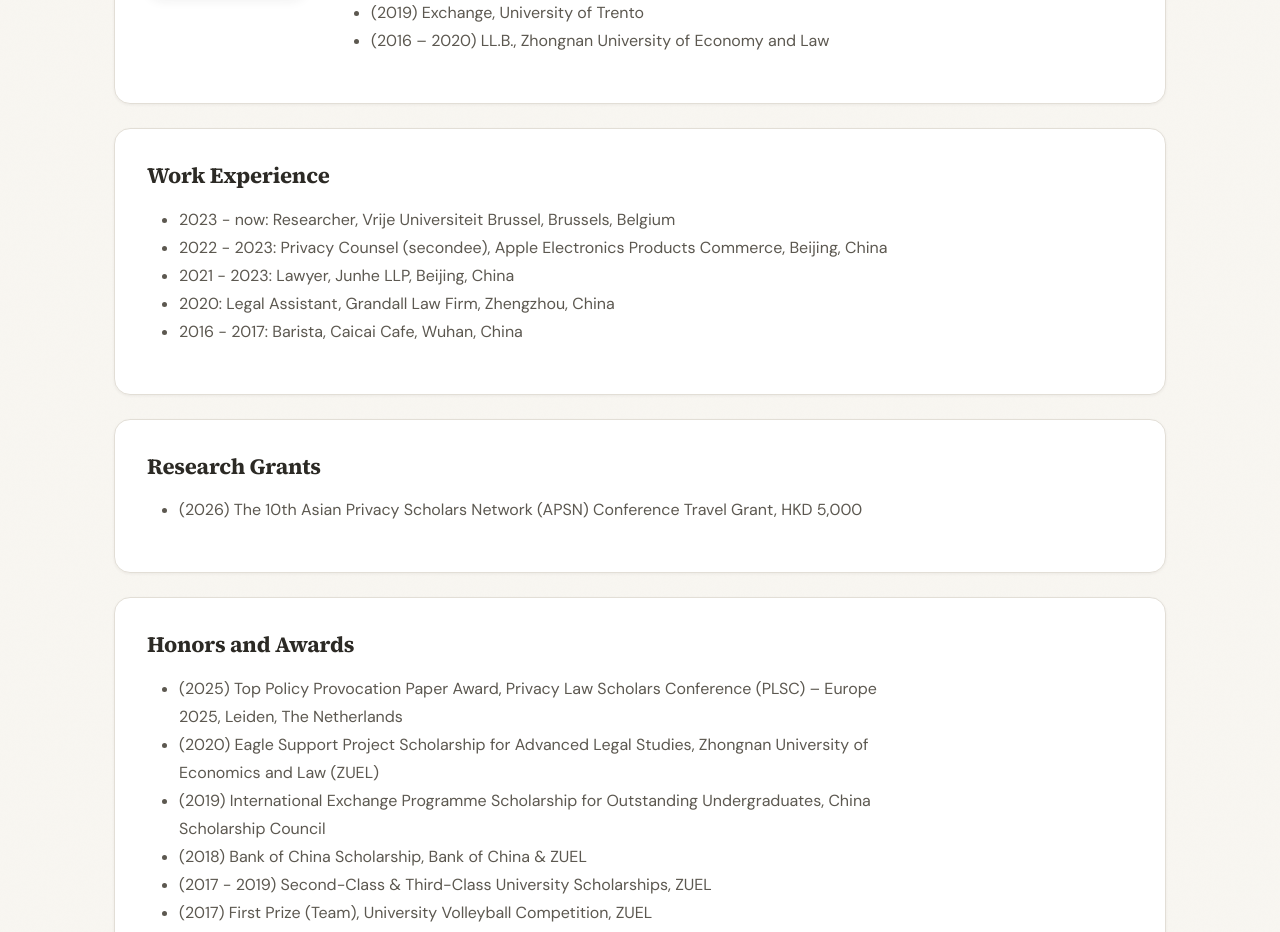
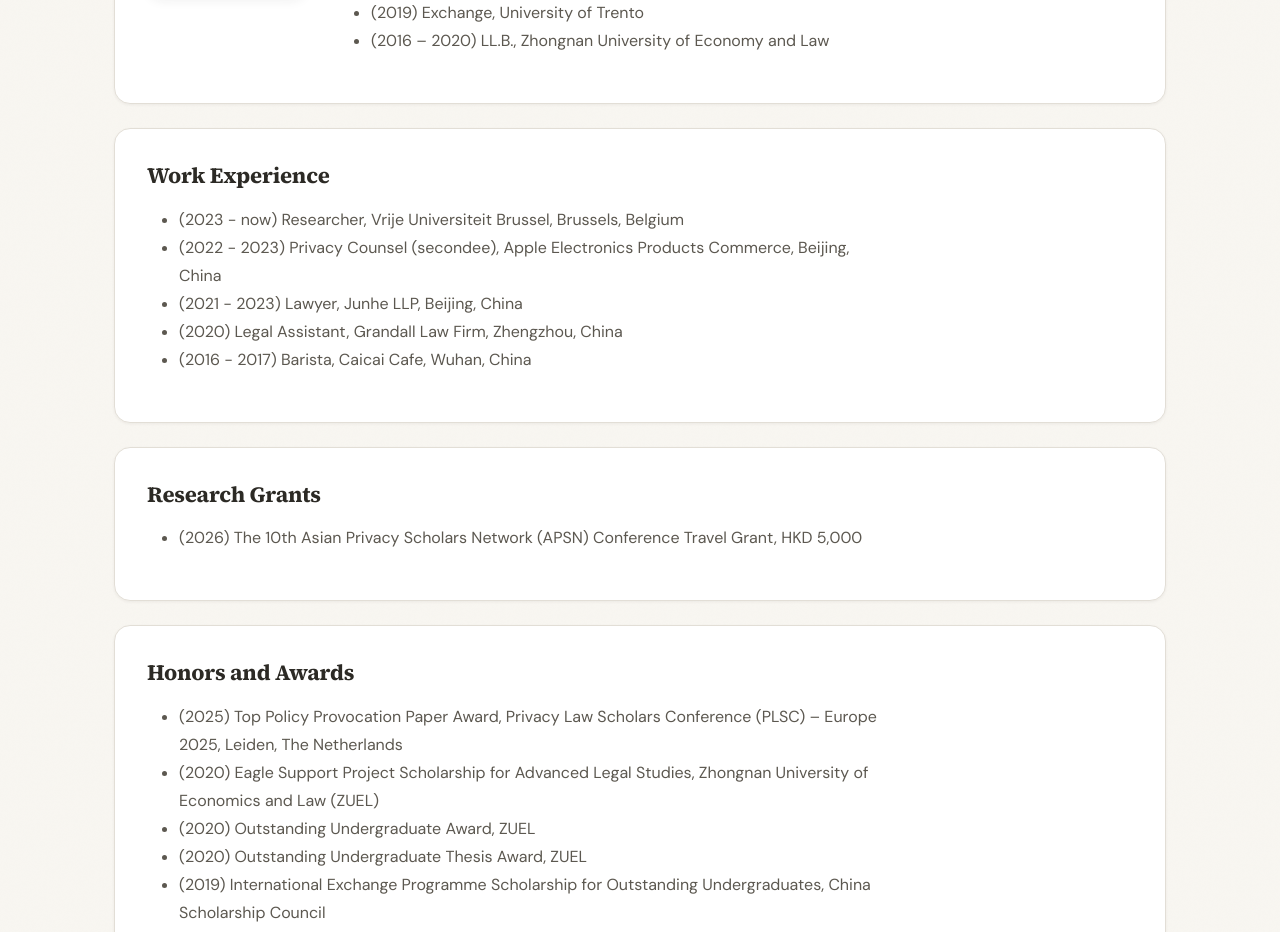
Before and after one commit to suruoxin/suruoxin.github.io, a Jekyll site: the page built from _pages/about.md, in a window 1280 px wide and 1400 px high, cut to the strip 468-1400 px from the top of the window. Built offline with Jekyll 4.4.1, drawn with Linux system fonts in a browser that asks for light colours; a style sheet for code colours, icons or effects is not loaded.

Commit message:
Update Honors and Awards section with 2020 entries

```diff
--- a/_pages/about.md
+++ b/_pages/about.md
@@ -37,11 +37,11 @@ permalink: /about/
 <div class="section-card">
 <h3>Work Experience</h3>
 <ul>
-<li>2023 - now: Researcher, Vrije Universiteit Brussel, Brussels, Belgium</li>
-<li>2022 - 2023: Privacy Counsel (secondee), Apple Electronics Products Commerce, Beijing, China</li>
-<li>2021 - 2023: Lawyer, Junhe LLP, Beijing, China</li>
-<li>2020: Legal Assistant, Grandall Law Firm, Zhengzhou, China</li>
-<li>2016 - 2017: Barista, Caicai Cafe, Wuhan, China</li>
+<li>(2023 - now) Researcher, Vrije Universiteit Brussel, Brussels, Belgium</li>
+<li>(2022 - 2023) Privacy Counsel (secondee), Apple Electronics Products Commerce, Beijing, China</li>
+<li>(2021 - 2023) Lawyer, Junhe LLP, Beijing, China</li>
+<li>(2020) Legal Assistant, Grandall Law Firm, Zhengzhou, China</li>
+<li>(2016 - 2017) Barista, Caicai Cafe, Wuhan, China</li>
 </ul>
 </div>
 {% endif %}
@@ -61,6 +61,8 @@ permalink: /about/
 <ul>
 <li>(2025) Top Policy Provocation Paper Award, Privacy Law Scholars Conference (PLSC) – Europe 2025, Leiden, The Netherlands</li>
 <li>(2020) Eagle Support Project Scholarship for Advanced Legal Studies, Zhongnan University of Economics and Law (ZUEL)</li>
+<li>(2020) Outstanding Undergraduate Award, ZUEL</li>
+<li>(2020) Outstanding Undergraduate Thesis Award, ZUEL</li>
 <li>(2019) International Exchange Programme Scholarship for Outstanding Undergraduates, China Scholarship Council</li>
 <li>(2018) Bank of China Scholarship, Bank of China & ZUEL</li>
 <li>(2017 - 2019) Second-Class & Third-Class University Scholarships, ZUEL</li>
```
